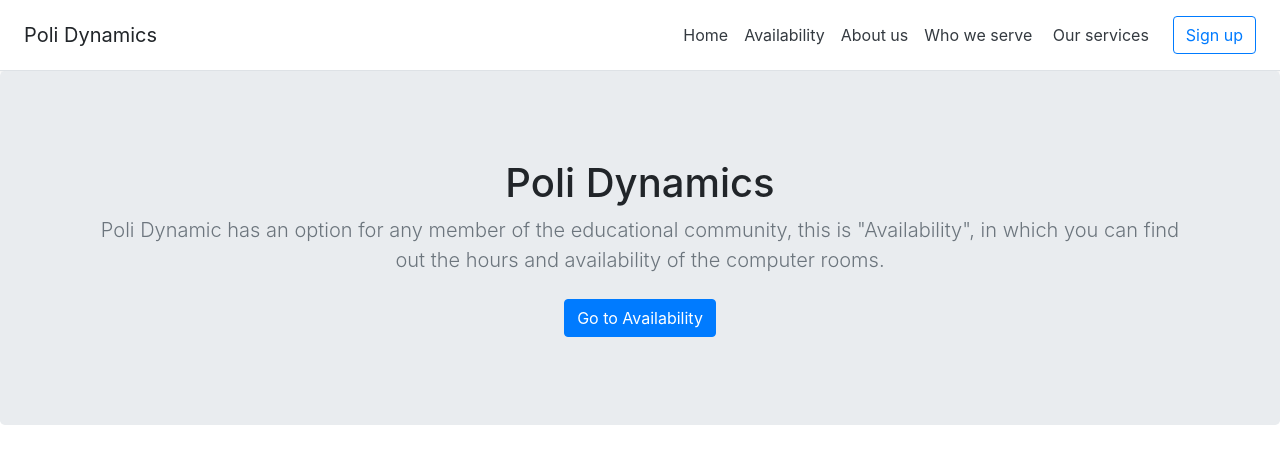
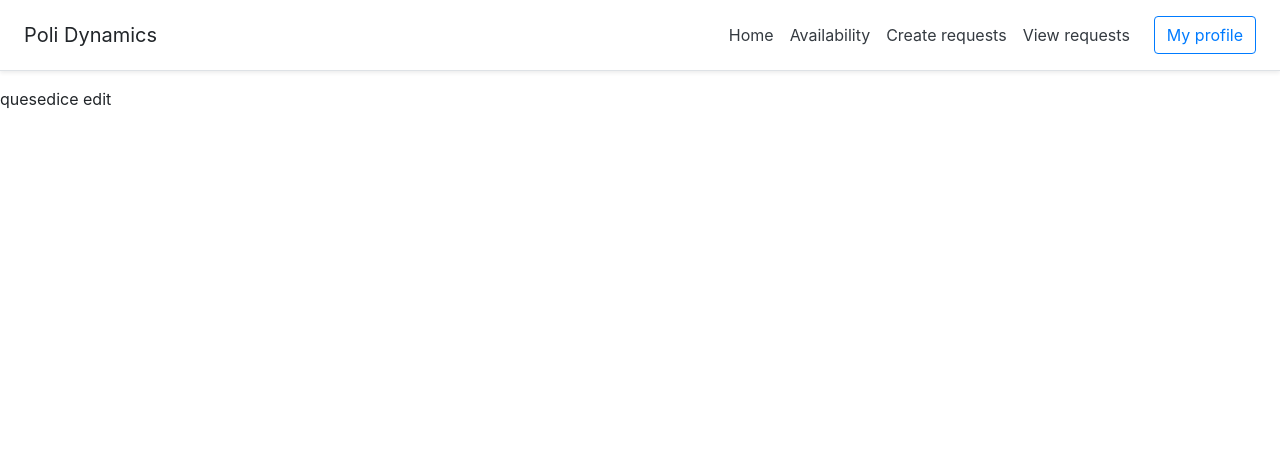
Before and after one commit to alejandra23181/COORDINACION-POLITECNICO, a React (Create React App) app in the folder helpdesk/: page /View in a window 1280 px wide. Shown: the top 464 px of the page. Built offline with nearby package versions, Linux system fonts and the light colour scheme.

Commit message:
Interfaz solicitudes, menu, conexion - MariaA

```diff
--- a/helpdesk/package.json
+++ b/helpdesk/package.json
@@ -11,6 +11,7 @@
     "react-axios": "^2.0.3",
     "react-dom": "^16.13.1",
     "react-router": "^5.1.2",
+    "react-router-dom": "^5.1.2",
     "react-scripts": "3.4.1"
   },
   "scripts": {
--- a/helpdesk/src/App.js
+++ b/helpdesk/src/App.js
@@ -1,12 +1,11 @@
 import React from 'react';
 import './App.css';
-import Home from './pages/Home'
 import 'bootstrap/dist/css/bootstrap.min.css';
-
+import Tareas from './containers/Solicitudes'
 
 function App() {
   return (
-    <Home />
+    <Tareas />
   );
 }
 
--- /dev/null
+++ b/helpdesk/src/components/Menu.jsx
@@ -0,0 +1,26 @@
+import React from 'react';
+
+class Menu extends React.Component {
+    render() {
+        return (
+            <div className="" >
+                <header>
+                    <div className="d-flex flex-column flex-md-row align-items-center p-3 px-md-4 mb-3 bg-white border-bottom shadow-sm">
+                        <h5 className="my-0 mr-md-auto font-weight-normal">Poli Dynamics</h5>
+                        <nav className="my-2 my-md-0 mr-md-3">
+                            <a className="p-2 text-dark" href="#">Home</a>
+                            <a className="p-2 text-dark" href="#">Availability</a>
+                            <a className="p-2 text-dark" href="#">About us</a>
+                            <a className="p-2 text-dark" href="#">Who we serve </a>
+                            <a className="p-2 text-dark" href="#">Our services </a>
+                        </nav>
+                        <a className="btn btn-outline-primary" href="#">Sign up</a>
+                    </div>
+                </header>
+            </div>
+
+        );
+    }
+}
+
+export default Menu;
--- /dev/null
+++ b/helpdesk/src/components/Solicitudes/Edit.js
@@ -0,0 +1,11 @@
+import React, {Component} from 'react';
+
+export default class Edit extends Component {
+    render(){
+        return(
+            <div>
+                <p>quesedice edit</p>
+            </div>
+        );
+    }
+}
--- /dev/null
+++ b/helpdesk/src/components/Solicitudes/Insert.js
@@ -0,0 +1,11 @@
+import React, {Component} from 'react';
+
+export default class Insert extends Component {
+    render(){
+        return(
+            <div>
+                <p>quesedice insert</p>
+            </div>
+        );
+    }
+}
--- /dev/null
+++ b/helpdesk/src/components/Solicitudes/View.js
@@ -0,0 +1,11 @@
+import React, {Component} from 'react';
+
+export default class Edit extends Component {
+    render(){
+        return(
+            <div>
+                <p>quesedice edit</p>
+            </div>
+        );
+    }
+}
--- /dev/null
+++ b/helpdesk/src/containers/Solicitudes.js
@@ -0,0 +1,39 @@
+import React from 'react';
+import Insert from '../components/Solicitudes/Insert';
+import Edit from '../components/Solicitudes/Edit';
+import View from '../components/Solicitudes/View';
+import 'bootstrap/dist/css/bootstrap.min.css';
+import { BrowserRouter, Switch, Route, Link } from 'react-router-dom';
+
+
+function Solicitudes() {
+    return (
+        <BrowserRouter>
+            <div className="" >
+                <header>
+                    <div className="d-flex flex-column flex-md-row align-items-center p-3 px-md-4 mb-3 bg-white border-bottom shadow-sm">
+                    <h5 className="my-0 mr-md-auto font-weight-normal">Poli Dynamics</h5>
+                        <nav className="my-2 my-md-0 mr-md-3">
+                            <Link to={'/'} className="p-2 text-dark">Home</Link>
+                            <Link to={'/'} className="p-2 text-dark">Availability</Link>
+                            <Link to={'/Insert'} className="p-2 text-dark">Create requests</Link>
+                            <Link to={'/View'}  className="p-2 text-dark">View requests</Link>
+                        </nav>
+                        <Link to={'/'} className="btn btn-outline-primary" href="#">My profile</Link>
+                    </div>
+                </header>
+
+            <Switch>
+                <Route exact path='/Insert' component={Insert} />
+                <Route exact path='/Edit/:id' component={Edit} />
+                <Route exact path='/View' component={View} />
+            </Switch>
+
+            </div>
+        </BrowserRouter>
+
+    );
+}
+
+
+export default Solicitudes;
--- a/helpdesk/src/pages/Home.jsx
+++ b/helpdesk/src/pages/Home.jsx
@@ -1,24 +1,12 @@
 import React from 'react';
+import Menu from '../components/Menu'
 import './styles/Home.css';
 
 class Home extends React.Component {
     render() {
         return (
             <div className="" >
-                <header>
-                    <div className="d-flex flex-column flex-md-row align-items-center p-3 px-md-4 mb-3 bg-white border-bottom shadow-sm">
-                        <h5 className="my-0 mr-md-auto font-weight-normal">Poli Dynamics</h5>
-                        <nav className="my-2 my-md-0 mr-md-3">
-                            <a className="p-2 text-dark" href="#">Home</a>
-                            <a className="p-2 text-dark" href="#">Availability</a>
-                            <a className="p-2 text-dark" href="#">About us</a>
-                            <a className="p-2 text-dark" href="#">Who we serve </a>
-                            <a className="p-2 text-dark" href="#">Our services </a>
-                        </nav>
-                        <a className="btn btn-outline-primary" href="#">Sign up</a>
-                    </div>
-                </header>
-
+               <Menu />
                 <main role="main">
                     <section className="jumbotron text-center">
                         <div className="container">
```
Also changed, not shown: helpdesk/src/containers/NewApp.js (deleted), 1 other file (tests, documents, lock files or other folders).
